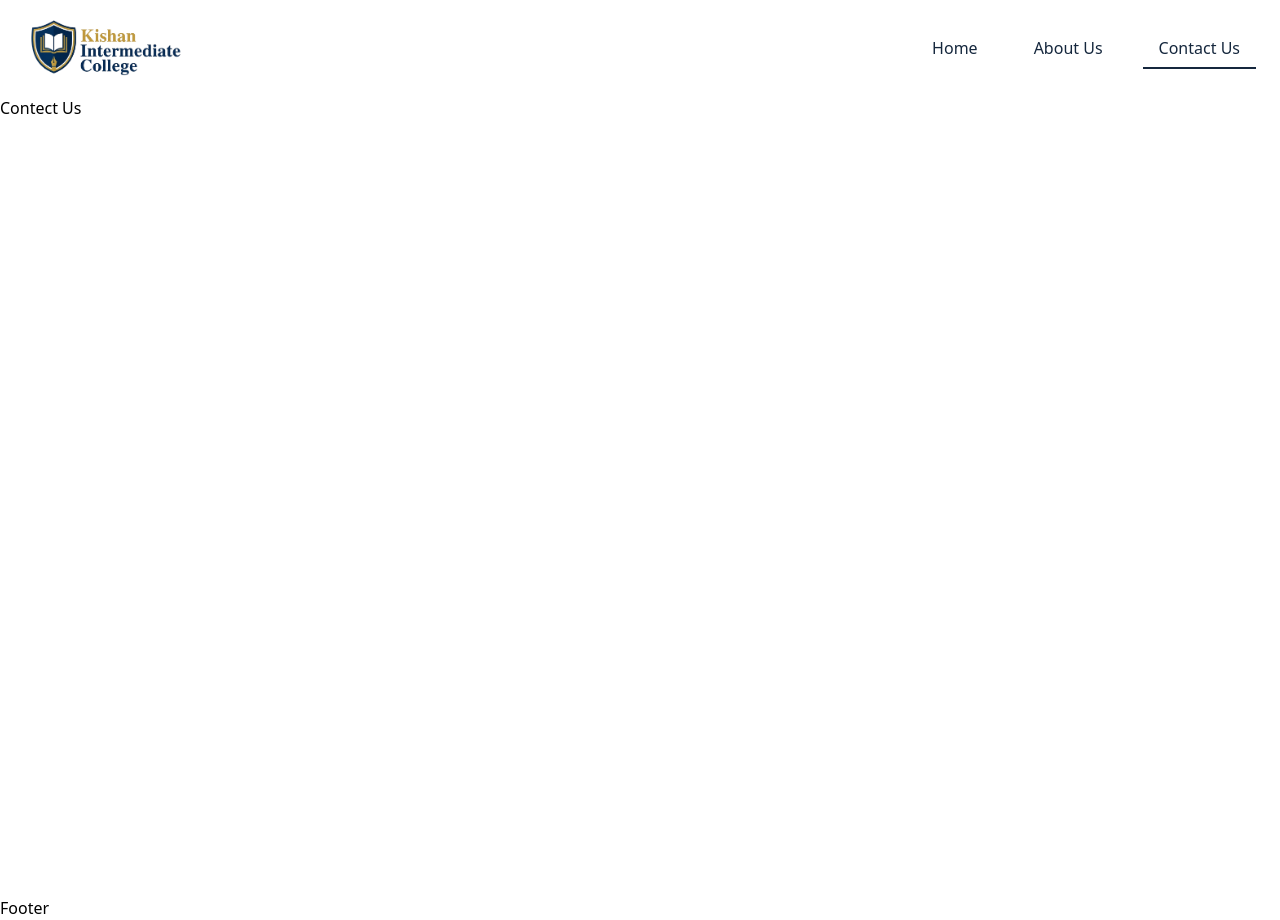
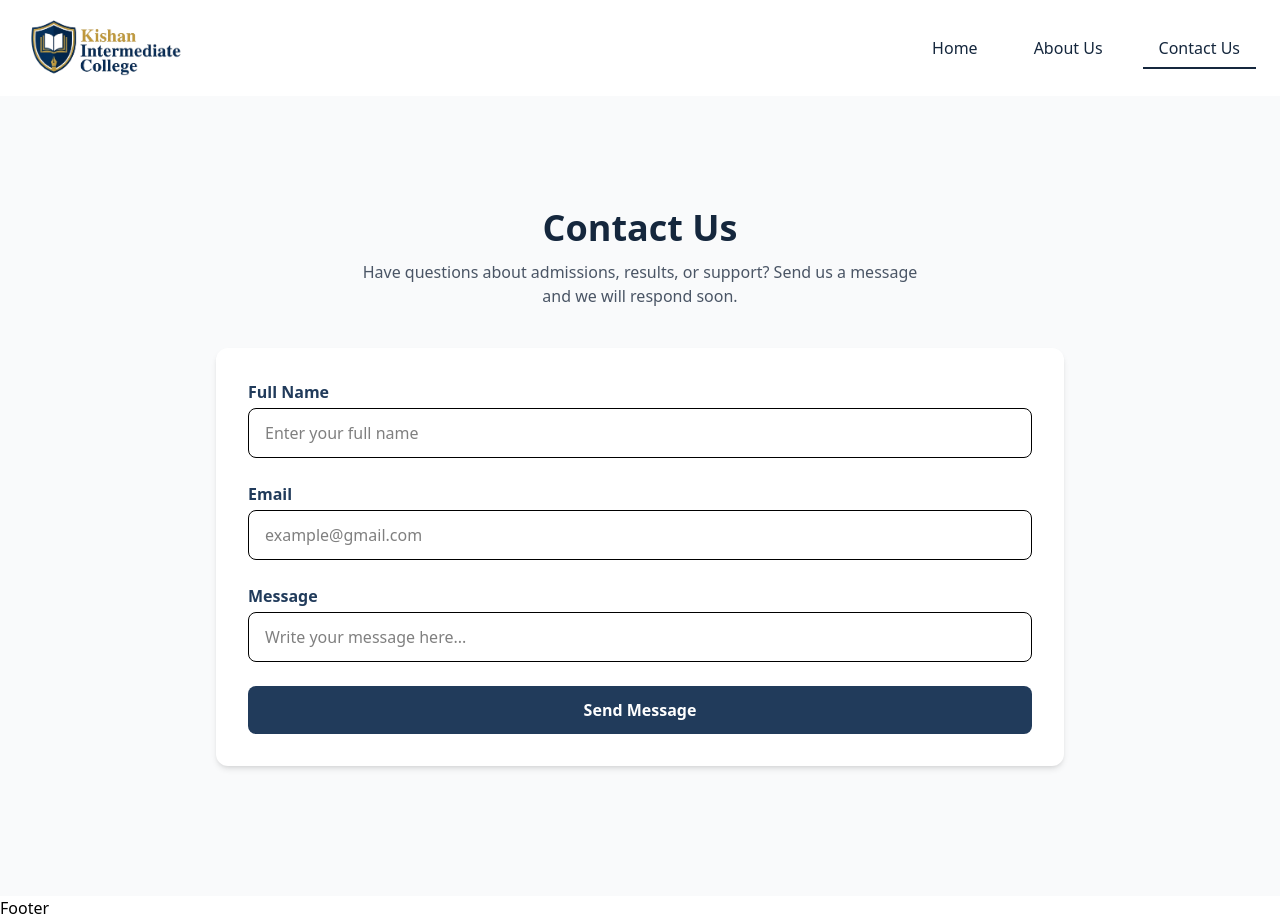
Before and after one commit to tausif-alam-64/Kishan-Campus, a React (Vite) app: page /contact in a window 1280 px wide. Built offline with nearby package versions, Linux system fonts and the light colour scheme.

Commit message:
feat: add contact form with web3Forms integration

```diff
--- a/src/pages/public/Contact.jsx
+++ b/src/pages/public/Contact.jsx
@@ -1,11 +1,100 @@
-import React from 'react'
+import React, { useState } from "react";
+import { submitWeb3Form } from "../../services/api/web3Forms";
+
 
 const Contact = () => {
+  const [status, setStatus] = useState(null);
+
+  const handleSubmit = async (e) => {
+
+
+    e.preventDefault();
+
+    const formData = new FormData(e.target);
+    formData.append("access_key", import.meta.env.VITE_WEB3FORM_KEY)
+
+    const result = await submitWeb3Form(formData);
+    if(result.success){
+      setStatus("success");
+      e.target.reset();
+    }else{
+      setStatus("error")
+    }
+  }
   return (
-    <div>
-      Contect Us
-    </div>
-  )
-}
+    <section className="w-full min-h-screen bg-gray-50 pt-28 pb-20">
+      <div className="max-w-4xl mx-auto px-6">
+        <h1 className="text-4xl font-bold text-(--primary) text-center">
+          Contact Us
+        </h1>
+        <p className="text-(--ternary) text-center mt-3 max-w-xl mx-auto">
+          Have questions about admissions, results, or support? Send us a
+          message and we will respond soon.
+        </p>
 
-export default Contact
+        <form onSubmit={handleSubmit} className="mt-10 bg-white shadow-md rounded-xl p-8 grid gap-6">
+          {status === "success" && (
+            <p className="p-3 bg-green-100 text-green-700 rounded-lg text-center">
+              Message Sent Successfully!
+            </p>
+          )}
+
+          {status === "error" && (
+            <p className="p-3 bg-red-100 text-red-700 rounded-lg text-center">
+              Somthing went wrong. Try again.
+            </p>
+          )}
+
+          <div>
+            <label className="block mb-1 font-semibold text-(--secondary)">
+              Full Name
+            </label>
+            <input
+              type="text"
+              className="w-full px-4 py-3 border rounded-lg focus:ring focus:ring-blue-200 focus:outline-none"
+              required
+              name="name"
+              placeholder="Enter your full name"
+            />
+          </div>
+
+          <div>
+            <label
+              htmlFor="email"
+              className="block mb-1 font-semibold text-(--secondary)"
+            >
+              Email
+            </label>
+            <input
+              className="w-full px-4 py-3 border rounded-lg focus:ring focus:ring-blue-200 focus:outline-none"
+              type="email"
+              name="email"
+              required
+              placeholder="example@gmail.com"
+            />
+          </div>
+
+          <div>
+            <label
+              htmlFor="message"
+              className="block mb-1 font-semibold text-(--secondary)"
+            >
+              Message
+            </label>
+            <input
+              type="text"
+              className="w-full px-4 py-3 border rounded-lg focus:ring focus:ring-blue-200 focus:outline-none"
+              name="message"
+              placeholder="Write your message here..."
+              required
+            />
+          </div>
+
+          <button type="submit" className="w-full bg-(--secondary) hover:bg-(--primary) text-white py-3 rounded-lg font-semibold">Send Message</button>
+        </form>
+      </div>
+    </section>
+  );
+};
+
+export default Contact;
--- /dev/null
+++ b/src/services/api/web3Forms.js
@@ -0,0 +1,9 @@
+export async function submitWeb3Form(formData) {
+    const endpoint = "https://api.web3forms.com/submit"
+
+    const response = await fetch(endpoint, {
+        method: "POST",
+        body: formData
+    })
+    return response.json();
+}
```
Also changed, not shown: 1 other file (tests, documents, lock files or other folders).
